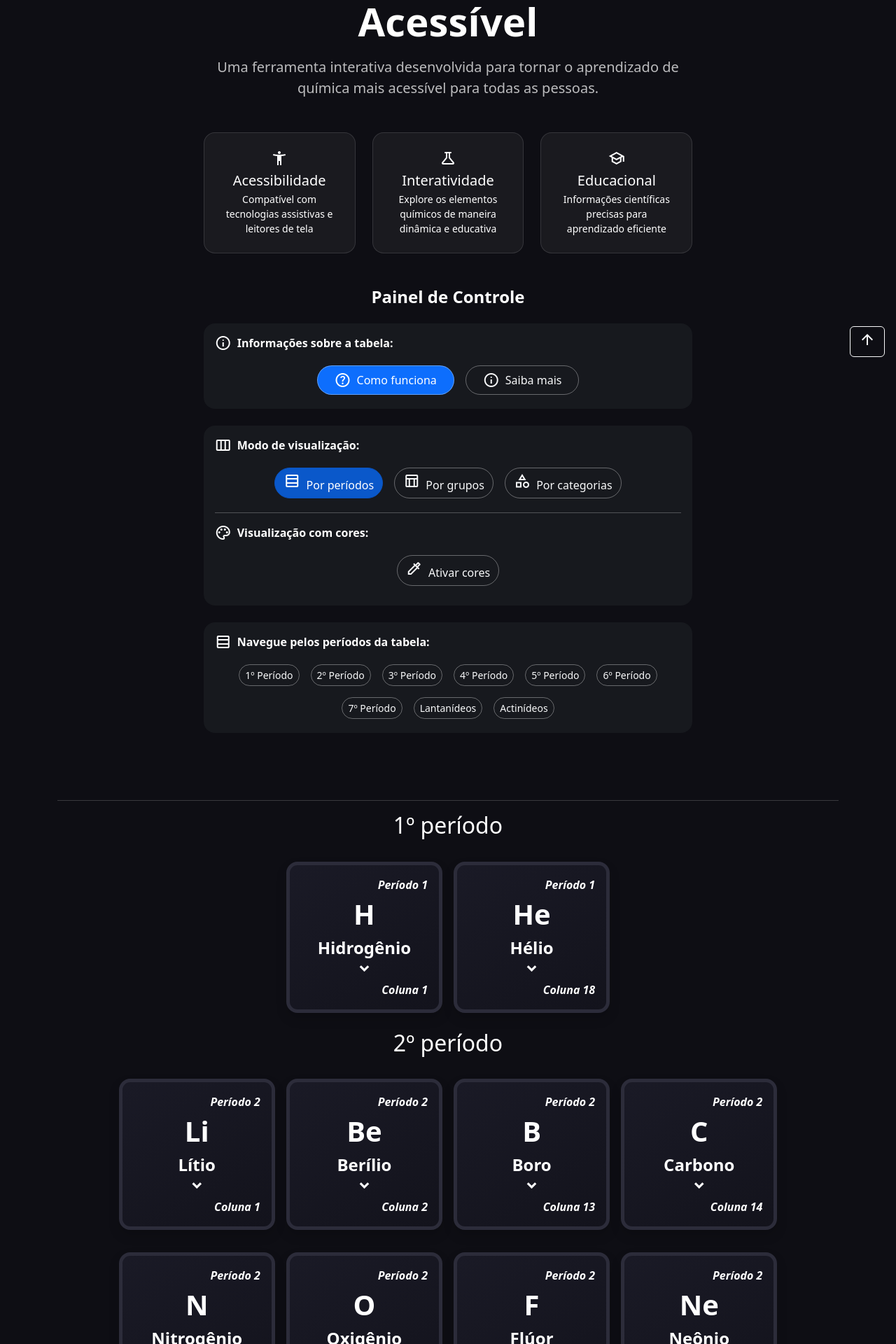
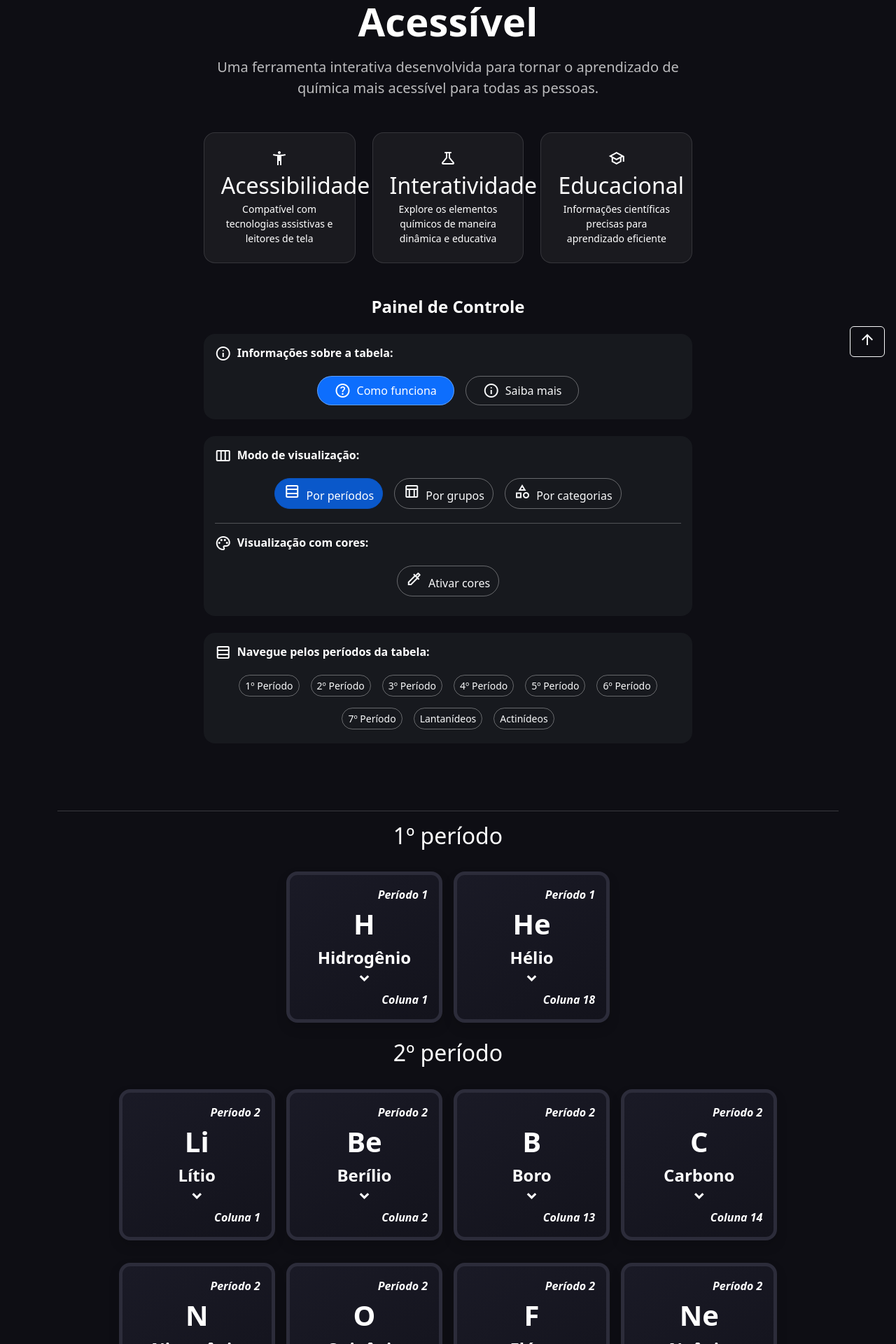
Before and after one commit to Loui77BA/pcd-na-escola, a Jekyll site: the page built from _ferramentas/ferramentas-tabela-periodica-acessivel-para-pessoas-com-deficiencia.md, in a window 1280 px wide. Shown: the part 374-2294 px from the top of the page at 70% size. Built offline with Jekyll 4.4.1, drawn with Linux system fonts in a browser that asks for light colours; nearby versions of some CDN libraries.

Commit message:
ajuste tabela artigo e ferramenta

```diff
--- a/_ferramentas/ferramentas-tabela-periodica-acessivel-para-pessoas-com-deficiencia.md
+++ b/_ferramentas/ferramentas-tabela-periodica-acessivel-para-pessoas-com-deficiencia.md
@@ -356,21 +356,21 @@ description: "Conheça a Tabela Periódica Acessível, uma ferramenta desenvolvi
           <div class="col-md-4 mb-4">
             <section class="feature-card h-100" role="region" aria-labelledby="feat-a11y-title" aria-describedby="feat-a11y-desc">
               <span class="material-symbols-outlined d-block mb-2" aria-hidden="true">accessibility_new</span>
-              <h5 id="feat-a11y-title" class="mb-1" role="text">Acessibilidade</h5>
+              <h2 id="feat-a11y-title" class="mb-1" role="text">Acessibilidade</h2>
               <p id="feat-a11y-desc" class="small mb-0">Compatível com tecnologias assistivas e leitores de tela</p>
             </section>
           </div>
           <div class="col-md-4 mb-4">
             <section class="feature-card h-100" role="region" aria-labelledby="feat-inter-title" aria-describedby="feat-inter-desc">
               <span class="material-symbols-outlined d-block mb-2" aria-hidden="true">science</span>
-              <h5 id="feat-inter-title" class="mb-1" role="text">Interatividade</h5>
+              <h2 id="feat-inter-title" class="mb-1" role="text">Interatividade</h2>
               <p id="feat-inter-desc" class="small mb-0">Explore os elementos químicos de maneira dinâmica e educativa</p>
             </section>
           </div>
           <div class="col-md-4 mb-4">
             <section class="feature-card h-100" role="region" aria-labelledby="feat-edu-title" aria-describedby="feat-edu-desc">
               <span class="material-symbols-outlined d-block mb-2" aria-hidden="true">school</span>
-              <h5 id="feat-edu-title" class="mb-1" role="text">Educacional</h5>
+              <h2 id="feat-edu-title" class="mb-1" role="text">Educacional</h2>
               <p id="feat-edu-desc" class="small mb-0">Informações científicas precisas para aprendizado eficiente</p>
             </section>
           </div>
```
